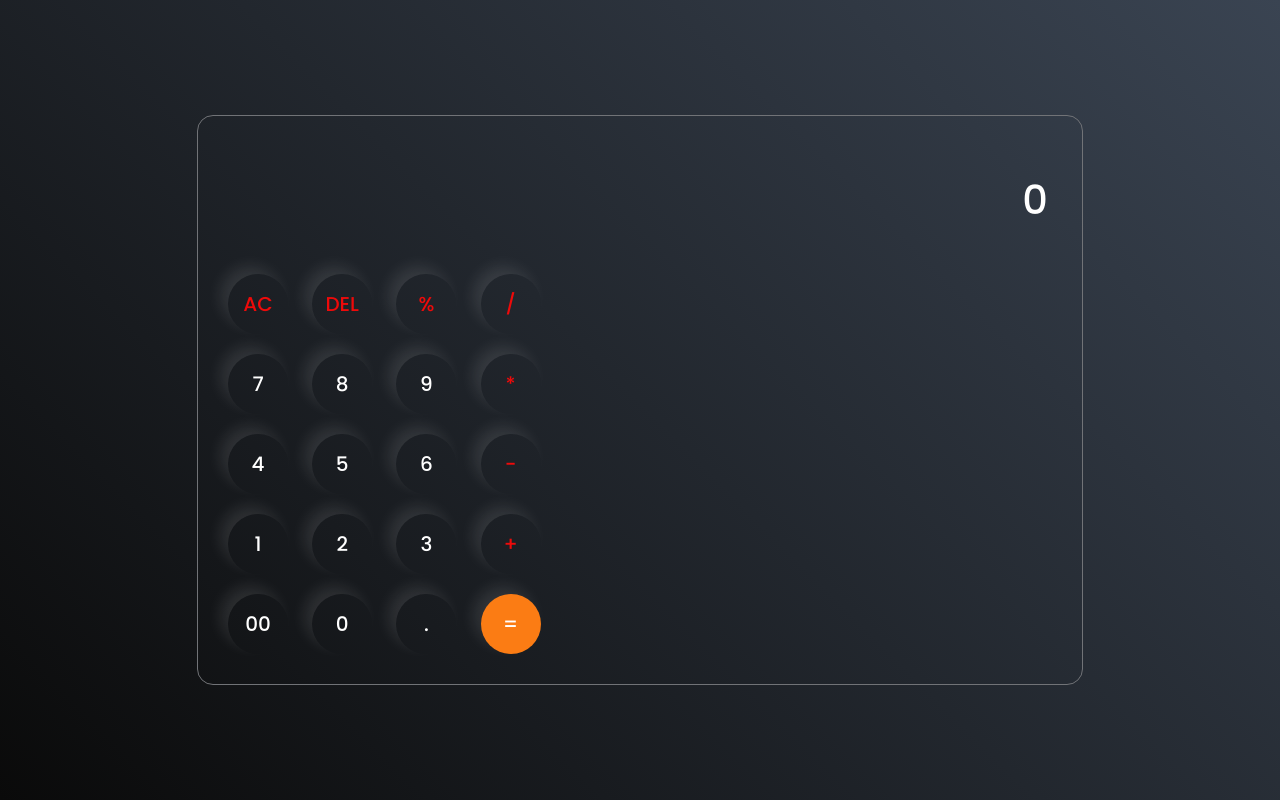
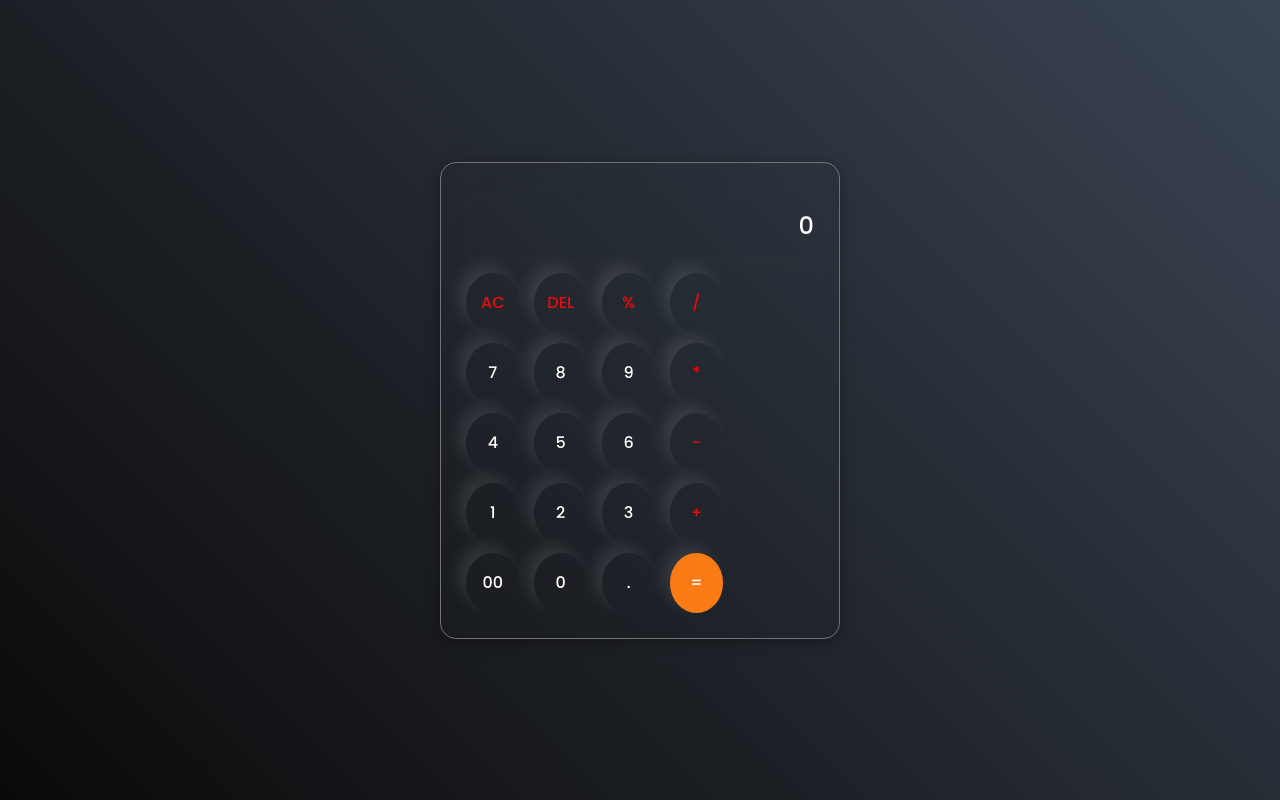
Before and after one commit to Ranjith-Kondra/Calculator_App, a plain HTML site: page index.html in a window 1280 px wide. Drawn offline with Linux system fonts and the light colour scheme.

```diff
--- a/style.css
+++ b/style.css
@@ -1,60 +1,76 @@
 @import url('https://fonts.googleapis.com/css2?family=Poppins:wght@500&display=swap');
 
-*{
-    margin : 0;
-    padding : 0;
-    box-sizing : border-box;
+* {
+    margin: 0;
+    padding: 0;
+    box-sizing: border-box;
     font-family: 'Poppins', sans-serif;
+}
 
-}
-body{
-    width : 100%;
+body {
+    width: 100%;
     height: 100vh;
-    display : flex;
+    display: flex;
     justify-content: center;
     align-items: center;
-    background : linear-gradient(45deg, #0a0a0a, #3a4452) ;
+    background: linear-gradient(45deg, #0a0a0a, #3a4452);
 }
 
-.calculator{
+.calculator {
     border: 1px solid #717377;
-    padding : 20px;
+    padding: 20px;
     border-radius: 16px;
-    background : transparent;
-    box-shadow: 0px 3px 15px rgba(red, green, blue, alpha);
+    background: transparent;
+    box-shadow: 0px 3px 15px rgba(0, 0, 0, 0.3);
+    max-width: 400px; /* Set a maximum width for the calculator */
+    width: 100%;
+}
 
-}
-input{
-    width : 100%;
-    border : none;
-    padding : 24px;
-    margin : 10px;
+input {
+    width: 100%;
+    border: none;
+    padding: 15px; /* Adjust padding */
+    margin: 10px;
     background: transparent;
-    box-shadow: 0px 3px 15px rgbs(84, 84, 84, 0.1);
-    font-size: 40px;
+    box-shadow: 0px 3px 15px rgba(84, 84, 84, 0.1);
+    font-size: 24px; /* Adjust font size */
     text-align: right;
-    cursor : pointer;
+    cursor: pointer;
     color: white;
 }
-input::placeholder{
-    color : #ffffff;
 
+input::placeholder {
+    color: #ffffff;
 }
-button{
-    border : none;
-    width : 60px;
+
+button {
+    border: none;
+    width: 15%; /* Adjust button width */
     height: 60px;
-    margin : 10px;
+    margin: 5px; /* Adjust margin */
     border-radius: 50%;
-    background : transparent;
-    color : #ffff;
-    font-size: 20px;
+    background: transparent;
+    color: #ffff;
+    font-size: 16px; /* Adjust font size */
     box-shadow: -8px -8px 15px rgba(255, 255, 255, 0.1);
-    cursor : pointer;
+    cursor: pointer;
 }
-.equalBtn{
+
+.equalBtn {
     background-color: #fb7c14;
 }
-.operator{
+
+.operator {
     color: #ee0a0a;
 }
+
+/* Media query for smaller screens */
+@media only screen and (max-width: 600px) {
+    input {
+        font-size: 18px;
+    }
+
+    button {
+        font-size: 14px;
+    }
+}
```
